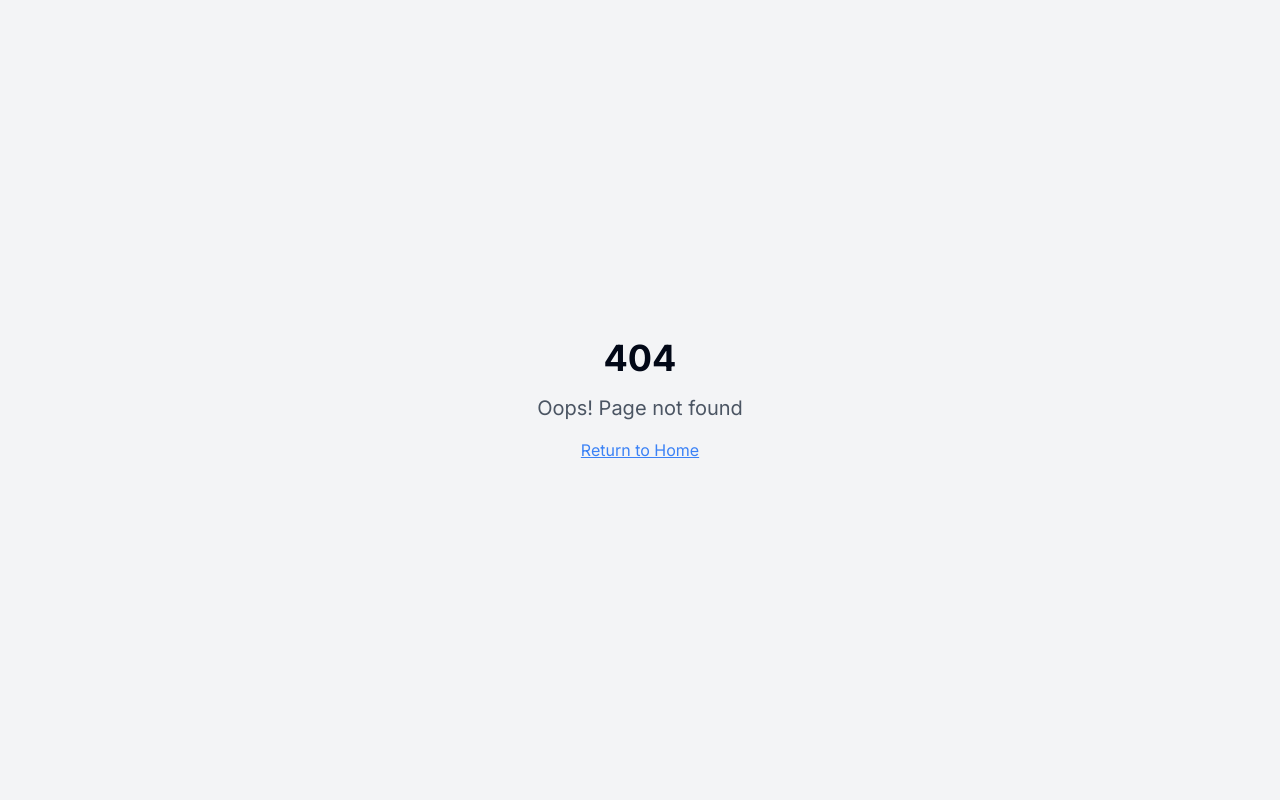
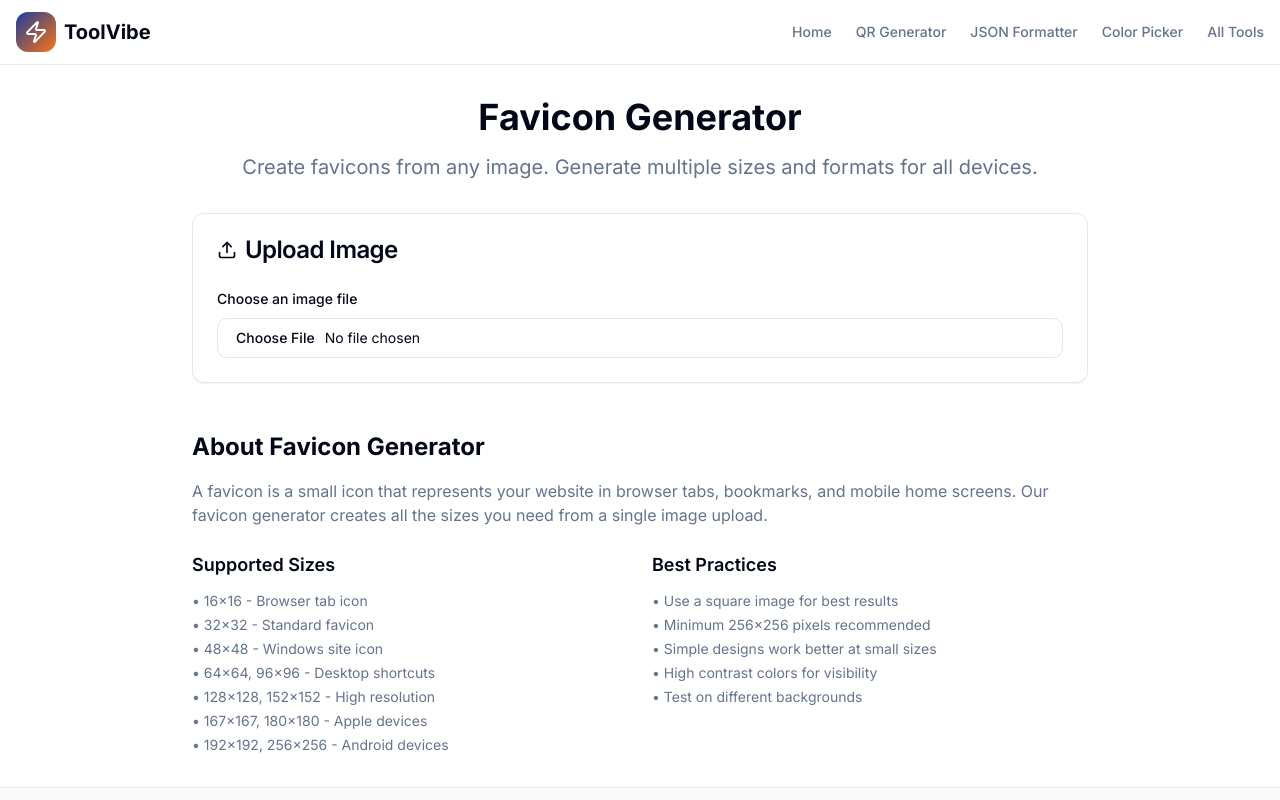
Before and after one commit to Kazimahmud2008/toolvibe, a React (Vite) app: page /tools/favicon in a window 1280 px wide. Before the commit this address had no page. Shown: the top 800 px of the page. Built offline with nearby package versions, Linux system fonts and the light colour scheme.

Commit message:
Fix: Implement missing tool pages
Implement missing tool pages and resolve 404 errors.

```diff
--- a/src/App.tsx
+++ b/src/App.tsx
@@ -11,6 +11,7 @@ import ColorPickerPage from "./pages/ColorPickerPage";
 import HTMLCSSPage from "./pages/HTMLCSSPage";
 import ImageCompressorPage from "./pages/ImageCompressorPage";
 import URLShortenerPage from "./pages/URLShortenerPage";
+import FaviconPage from "./pages/FaviconPage";
 import ToolsPage from "./pages/ToolsPage";
 
 const queryClient = new QueryClient();
@@ -30,6 +31,7 @@ const App = () => (
           <Route path="/tools/html-css" element={<HTMLCSSPage />} />
           <Route path="/tools/image-compressor" element={<ImageCompressorPage />} />
           <Route path="/tools/url-shortener" element={<URLShortenerPage />} />
+          <Route path="/tools/favicon" element={<FaviconPage />} />
           {/* ADD ALL CUSTOM ROUTES ABOVE THE CATCH-ALL "*" ROUTE */}
           <Route path="*" element={<NotFound />} />
         </Routes>
--- /dev/null
+++ b/src/components/FaviconGenerator.tsx
@@ -0,0 +1,200 @@
+import React, { useState, useRef } from 'react';
+import { Button } from "@/components/ui/button";
+import { Input } from "@/components/ui/input";
+import { Label } from "@/components/ui/label";
+import { Card, CardContent, CardHeader, CardTitle } from "@/components/ui/card";
+import { Upload, Download, FileImage } from "lucide-react";
+import { useToast } from "@/hooks/use-toast";
+
+const FAVICON_SIZES = [16, 32, 48, 64, 96, 128, 152, 167, 180, 192, 256];
+
+export const FaviconGenerator = () => {
+  const [uploadedImage, setUploadedImage] = useState<string | null>(null);
+  const [isGenerating, setIsGenerating] = useState(false);
+  const fileInputRef = useRef<HTMLInputElement>(null);
+  const { toast } = useToast();
+
+  const handleImageUpload = (event: React.ChangeEvent<HTMLInputElement>) => {
+    const file = event.target.files?.[0];
+    if (file) {
+      if (file.type.startsWith('image/')) {
+        const reader = new FileReader();
+        reader.onload = (e) => {
+          setUploadedImage(e.target?.result as string);
+        };
+        reader.readAsDataURL(file);
+      } else {
+        toast({
+          title: "Invalid file type",
+          description: "Please upload an image file (PNG, JPG, etc.)",
+          variant: "destructive",
+        });
+      }
+    }
+  };
+
+  const generateFavicon = async (size: number) => {
+    if (!uploadedImage) return;
+
+    const canvas = document.createElement('canvas');
+    const ctx = canvas.getContext('2d');
+    const img = new Image();
+
+    return new Promise<string>((resolve) => {
+      img.onload = () => {
+        canvas.width = size;
+        canvas.height = size;
+        ctx?.drawImage(img, 0, 0, size, size);
+        resolve(canvas.toDataURL('image/png'));
+      };
+      img.src = uploadedImage;
+    });
+  };
+
+  const downloadFavicon = async (size: number) => {
+    if (!uploadedImage) return;
+
+    setIsGenerating(true);
+    try {
+      const faviconDataUrl = await generateFavicon(size);
+      const link = document.createElement('a');
+      link.download = `favicon-${size}x${size}.png`;
+      link.href = faviconDataUrl;
+      link.click();
+
+      toast({
+        title: "Success!",
+        description: `Favicon ${size}x${size} downloaded successfully!`,
+      });
+    } catch (error) {
+      toast({
+        title: "Error",
+        description: "Failed to generate favicon",
+        variant: "destructive",
+      });
+    } finally {
+      setIsGenerating(false);
+    }
+  };
+
+  const downloadAllFavicons = async () => {
+    if (!uploadedImage) return;
+
+    setIsGenerating(true);
+    try {
+      for (const size of FAVICON_SIZES) {
+        const faviconDataUrl = await generateFavicon(size);
+        const link = document.createElement('a');
+        link.download = `favicon-${size}x${size}.png`;
+        link.href = faviconDataUrl;
+        link.click();
+        await new Promise(resolve => setTimeout(resolve, 100)); // Small delay between downloads
+      }
+
+      toast({
+        title: "Success!",
+        description: "All favicon sizes downloaded successfully!",
+      });
+    } catch (error) {
+      toast({
+        title: "Error",
+        description: "Failed to generate favicons",
+        variant: "destructive",
+      });
+    } finally {
+      setIsGenerating(false);
+    }
+  };
+
+  return (
+    <div className="space-y-6">
+      <Card>
+        <CardHeader>
+          <CardTitle className="flex items-center gap-2">
+            <Upload className="h-5 w-5" />
+            Upload Image
+          </CardTitle>
+        </CardHeader>
+        <CardContent className="space-y-4">
+          <div>
+            <Label htmlFor="image-upload">Choose an image file</Label>
+            <Input
+              id="image-upload"
+              type="file"
+              accept="image/*"
+              onChange={handleImageUpload}
+              ref={fileInputRef}
+              className="mt-2"
+            />
+          </div>
+
+          {uploadedImage && (
+            <div className="flex flex-col items-center space-y-4">
+              <div className="border rounded-lg p-4">
+                <img
+                  src={uploadedImage}
+                  alt="Uploaded"
+                  className="w-32 h-32 object-cover rounded"
+                />
+              </div>
+              <p className="text-sm text-muted-foreground">
+                Preview of your uploaded image
+              </p>
+            </div>
+          )}
+        </CardContent>
+      </Card>
+
+      {uploadedImage && (
+        <Card>
+          <CardHeader>
+            <CardTitle className="flex items-center gap-2">
+              <FileImage className="h-5 w-5" />
+              Generate Favicons
+            </CardTitle>
+          </CardHeader>
+          <CardContent className="space-y-4">
+            <div className="flex flex-wrap gap-2 mb-4">
+              <Button
+                onClick={downloadAllFavicons}
+                disabled={isGenerating}
+                className="mb-2"
+              >
+                <Download className="h-4 w-4 mr-2" />
+                Download All Sizes
+              </Button>
+            </div>
+
+            <div className="grid grid-cols-2 md:grid-cols-3 lg:grid-cols-4 gap-3">
+              {FAVICON_SIZES.map((size) => (
+                <Button
+                  key={size}
+                  variant="outline"
+                  onClick={() => downloadFavicon(size)}
+                  disabled={isGenerating}
+                  className="h-auto py-3 flex flex-col items-center"
+                >
+                  <FileImage className="h-4 w-4 mb-1" />
+                  <span className="text-xs">{size}×{size}</span>
+                </Button>
+              ))}
+            </div>
+
+            <div className="mt-6 p-4 bg-muted rounded-lg">
+              <h4 className="font-medium mb-2">How to use your favicons:</h4>
+              <div className="space-y-2 text-sm text-muted-foreground">
+                <p>1. Upload the generated favicons to your website's root directory</p>
+                <p>2. Add these meta tags to your HTML &lt;head&gt; section:</p>
+                <code className="block bg-background p-2 rounded text-xs mt-2">
+                  {`<link rel="icon" type="image/png" sizes="32x32" href="/favicon-32x32.png">
+<link rel="icon" type="image/png" sizes="16x16" href="/favicon-16x16.png">
+<link rel="apple-touch-icon" sizes="180x180" href="/favicon-180x180.png">`}
+                </code>
+              </div>
+            </div>
+          </CardContent>
+        </Card>
+      )}
+    </div>
+  );
+};
--- /dev/null
+++ b/src/pages/FaviconPage.tsx
@@ -0,0 +1,56 @@
+import { Layout } from "@/components/Layout";
+import { FaviconGenerator } from "@/components/FaviconGenerator";
+
+const FaviconPage = () => {
+  return (
+    <Layout>
+      <div className="container mx-auto px-4 py-8">
+        <div className="max-w-4xl mx-auto">
+          <div className="text-center mb-8">
+            <h1 className="text-4xl font-bold mb-4">Favicon Generator</h1>
+            <p className="text-xl text-muted-foreground">
+              Create favicons from any image. Generate multiple sizes and formats for all devices.
+            </p>
+          </div>
+
+          <FaviconGenerator />
+
+          <div className="mt-12 prose prose-gray max-w-none">
+            <h2 className="text-2xl font-bold mb-4">About Favicon Generator</h2>
+            <p className="text-muted-foreground mb-6">
+              A favicon is a small icon that represents your website in browser tabs, bookmarks, and mobile home screens.
+              Our favicon generator creates all the sizes you need from a single image upload.
+            </p>
+
+            <div className="grid gap-6 md:grid-cols-2">
+              <div>
+                <h3 className="text-lg font-semibold mb-3">Supported Sizes</h3>
+                <ul className="space-y-1 text-sm text-muted-foreground">
+                  <li>• 16×16 - Browser tab icon</li>
+                  <li>• 32×32 - Standard favicon</li>
+                  <li>• 48×48 - Windows site icon</li>
+                  <li>• 64×64, 96×96 - Desktop shortcuts</li>
+                  <li>• 128×128, 152×152 - High resolution</li>
+                  <li>• 167×167, 180×180 - Apple devices</li>
+                  <li>• 192×192, 256×256 - Android devices</li>
+                </ul>
+              </div>
+              <div>
+                <h3 className="text-lg font-semibold mb-3">Best Practices</h3>
+                <ul className="space-y-1 text-sm text-muted-foreground">
+                  <li>• Use a square image for best results</li>
+                  <li>• Minimum 256×256 pixels recommended</li>
+                  <li>• Simple designs work better at small sizes</li>
+                  <li>• High contrast colors for visibility</li>
+                  <li>• Test on different backgrounds</li>
+                </ul>
+              </div>
+            </div>
+          </div>
+        </div>
+      </div>
+    </Layout>
+  );
+};
+
+export default FaviconPage;
--- a/src/pages/ToolsPage.tsx
+++ b/src/pages/ToolsPage.tsx
@@ -40,7 +40,7 @@ const allTools = [
     description: "Generate HTML and CSS code for buttons, cards, forms, and layouts with live preview.",
     icon: Code,
     href: "/tools/html-css",
-    badge: "Coming Soon"
+    badge: "Developer"
   },
   {
     title: "Meta Tag Generator",
@@ -61,21 +61,21 @@ const allTools = [
     description: "Compress JPEG and PNG images to reduce file size while maintaining quality.",
     icon: Image,
     href: "/tools/image-compressor",
-    badge: "Coming Soon"
+    badge: "Media"
   },
   {
     title: "Favicon Generator",
     description: "Create favicons from any image. Generate multiple sizes and formats for all devices.",
     icon: FileImage,
     href: "/tools/favicon",
-    badge: "Coming Soon"
+    badge: "Design"
   },
   {
     title: "URL Shortener",
     description: "Create short, memorable links from long URLs. Track clicks and manage your links.",
     icon: Scissors,
     href: "/tools/url-shortener",
-    badge: "Coming Soon"
+    badge: "Utility"
   },
   {
     title: "CSS Grid Generator",
```
